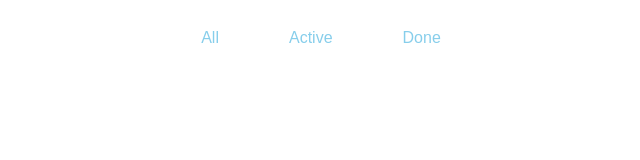
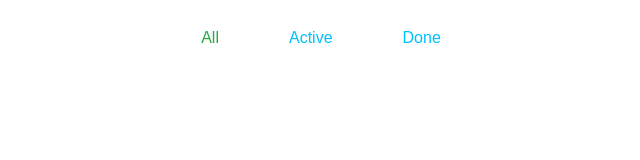
Before and after one commit to Druzhkova/TODO-list, a React (Create React App) app: page / in a window 1280 px wide. Shown: the top 160 px of the page, without its empty margins (319-959 px from the left). Built offline with nearby package versions, Linux system fonts and the light colour scheme.

Commit message:
feat: add active page to header

```diff
--- a/src/App.js
+++ b/src/App.js
@@ -1,12 +1,14 @@
-import React from 'react';
+import React, { useState } from 'react';
 import { Header } from './components';
 import styled from 'styled-components'
 
 
 function App() {
+  const [currentPage, setCurrentPage] = useState('all');
+
   return (
     <Container>
-      <Header />
+      <Header onButtonClick={setCurrentPage} page={currentPage}/>
     </Container>
   );
 }
--- a/src/components/Header/Header.jsx
+++ b/src/components/Header/Header.jsx
@@ -1,15 +1,38 @@
-import React from 'react';
-import styled from 'styled-components';
-import { Button } from '../Button';
 
-export function Header() {
-  return(
+import React, { useCallback } from "react";
+import { Button } from "../Button";
+import styled from "styled-components";
+
+function HeaderButton({ type, onClick, page, children }) {
+  const onClickHandler = useCallback(() => {
+    onClick(type);
+  }, [onClick, type]);
+
+  return (
+    <StyledButton
+      onClick={onClickHandler}
+      type="transparent"
+      color={page === type ? "#28A745" : "deepskyblue"}
+    >
+      {children}
+    </StyledButton>
+  );
+}
+
+export function Header({ page, onButtonClick }) {
+  return (
     <header>
-      <StyledButton type="transperent" color='skyblue'>All</StyledButton>
-      <StyledButton type="transperent" color='skyblue'>Active</StyledButton>
-      <StyledButton type="transperent" color='skyblue'>Done</StyledButton>
+      <HeaderButton page={page} onClick={onButtonClick} type="all">
+        All
+      </HeaderButton>
+      <HeaderButton page={page} onClick={onButtonClick} type="active">
+        Active
+      </HeaderButton>
+      <HeaderButton page={page} onClick={onButtonClick} type="done">
+        Done
+      </HeaderButton>
     </header>
-  )
+  );
 }
 
 const StyledButton = styled(Button)`
```
